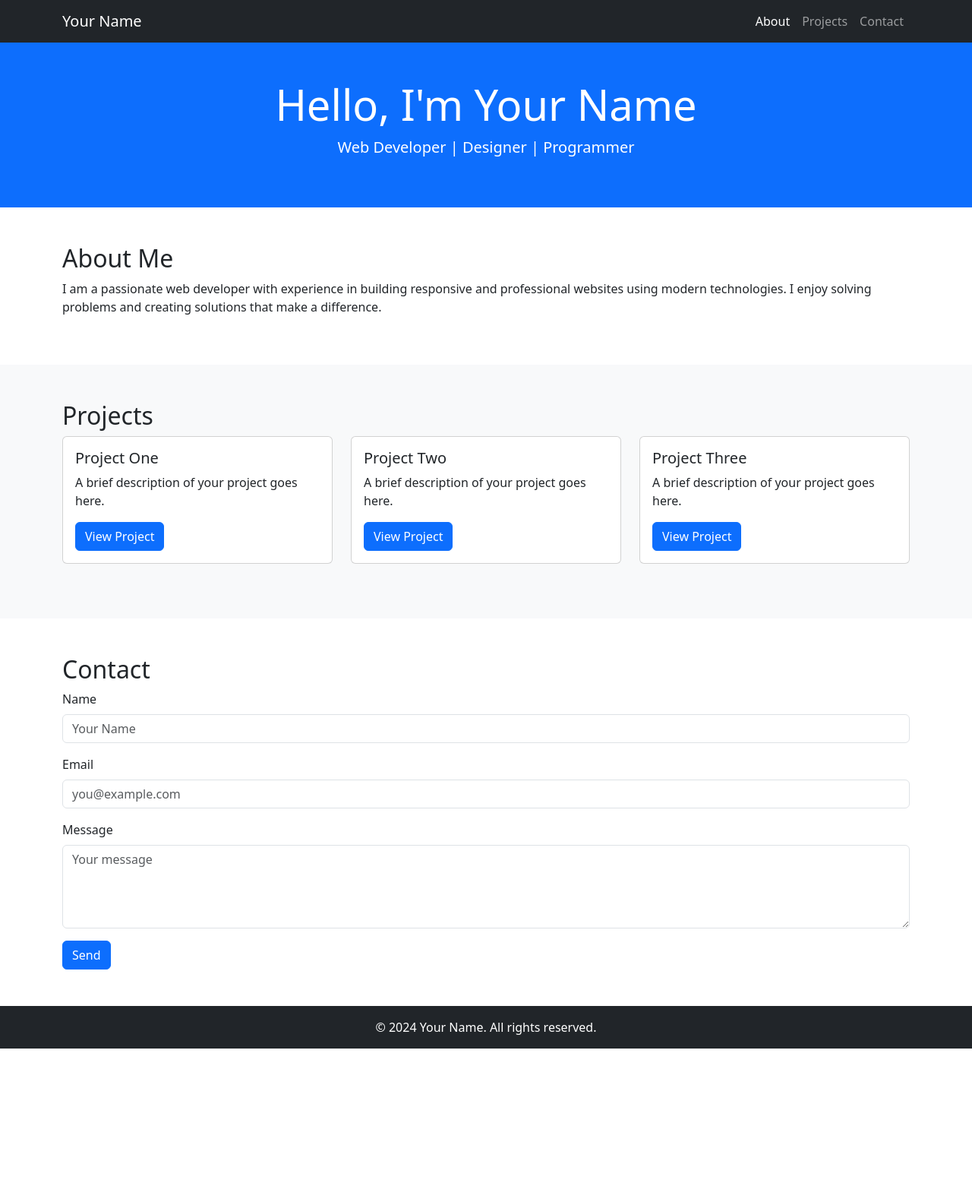
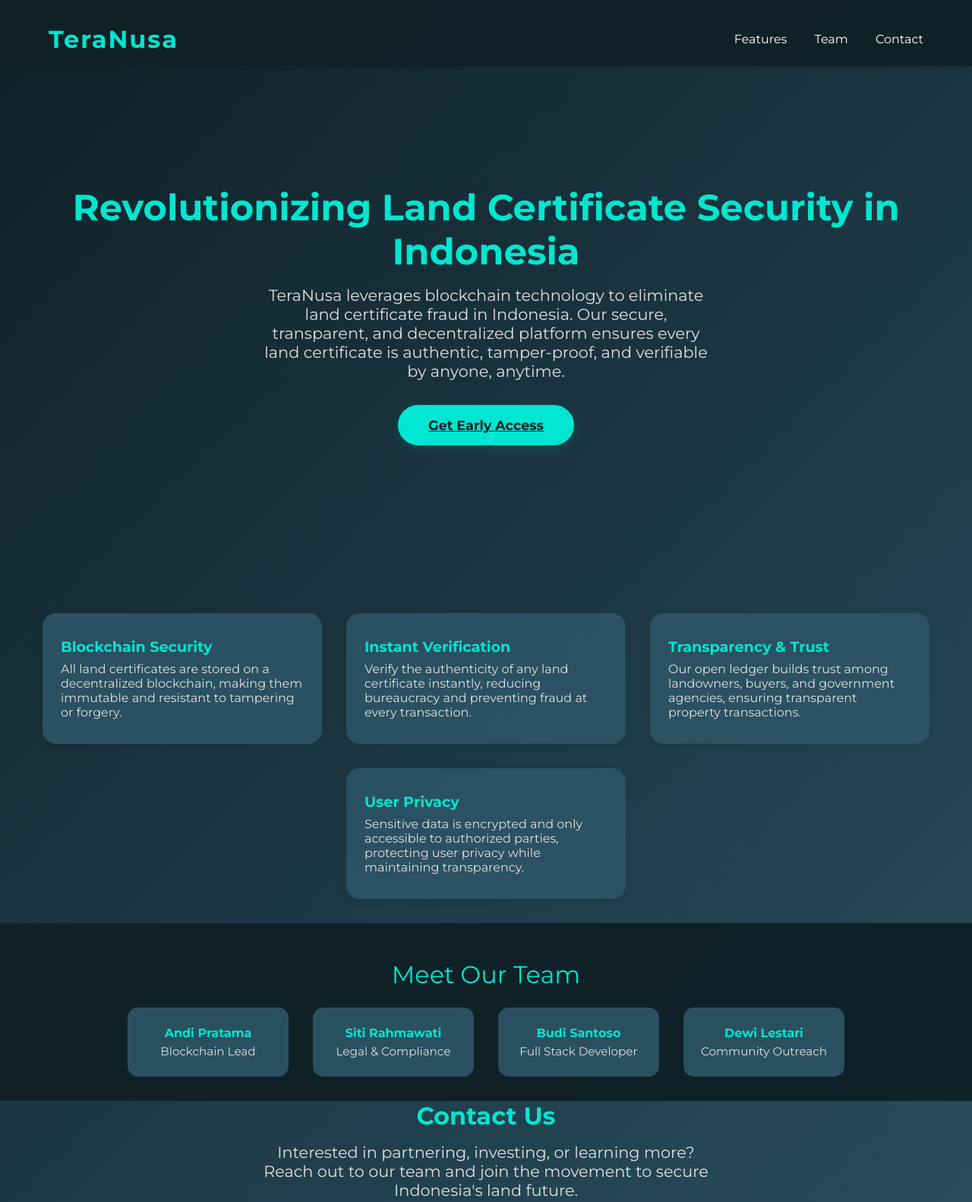
Before and after one commit to R3VS3/R3VS3.github.io, a plain HTML site: page index.html in a window 1280 px wide. Shown: the top 1582 px of the page at 76% size. Before the commit the page ends 1380 px from the top, so only its background shows below. Drawn offline with nearby package versions, Linux system fonts and the light colour scheme.

Commit message:
Cryptoku

```diff
--- a/index.html
+++ b/index.html
@@ -2,105 +2,271 @@
 <html lang="en">
 <head>
     <meta charset="UTF-8">
-    <meta name="viewport" content="width=device-width, initial-scale=1">
-    <title>Professional Portfolio</title>
-    <link href="https://cdn.jsdelivr.net/npm/bootstrap@5.3.2/dist/css/bootstrap.min.css" rel="stylesheet">
+    <meta name="viewport" content="width=device-width, initial-scale=1.0">
+    <title>TeraNusa | Crypto Solution for Land Certificate Fraud</title>
+    <link href="https://fonts.googleapis.com/css2?family=Montserrat:wght@400;700&display=swap" rel="stylesheet">
+    <style>
+        body {
+            margin: 0;
+            font-family: 'Montserrat', Arial, sans-serif;
+            background: linear-gradient(135deg, #0f2027, #2c5364);
+            color: #fff;
+        }
+        header {
+            display: flex;
+            justify-content: space-between;
+            align-items: center;
+            padding: 2rem 5vw 1rem 5vw;
+            background: rgba(15,32,39,0.95);
+            box-shadow: 0 2px 8px rgba(0,0,0,0.1);
+    }
+    .logo {
+            font-size: 2rem;
+            font-weight: 700;
+            letter-spacing: 2px;
+            color: #00e6d0;
+        }
+        nav a {
+            color: #fff;
+            text-decoration: none;
+            margin-left: 2rem;
+            font-weight: 500;
+            transition: color 0.2s;
+    }
+    nav a:hover {
+            color: #00e6d0;
+        }
+        .hero {
+            display: flex;
+            flex-direction: column;
+            align-items: center;
+            justify-content: center;
+            min-height: 70vh;
+            text-align: center;
+            padding: 3rem 2vw;
+        }
+        .hero-title {
+            font-size: 3rem;
+            font-weight: 700;
+            margin-bottom: 1rem;
+            color: #00e6d0;
+        }
+        .hero-desc {
+            font-size: 1.3rem;
+            max-width: 600px;
+            margin-bottom: 2rem;
+            color: #e0e0e0;
+        }
+        .cta-btn {
+            background: #00e6d0;
+            color: #0f2027;
+            border: none;
+            padding: 1rem 2.5rem;
+            font-size: 1.1rem;
+            font-weight: 700;
+            border-radius: 30px;
+            cursor: pointer;
+            box-shadow: 0 4px 16px rgba(0,230,208,0.15);
+            transition: background 0.2s, color 0.2s;
+        }
+
+        .cta-btn:hover {
+            background: #fff;
+            color: #00e6d0;
+        }
+
+        .features {
+            display: flex;
+            flex-wrap: wrap;
+            justify-content: center;
+            gap: 2rem;
+            margin: 4rem 0 2rem 0;
+        }
+        .feature-card {
+            background: rgba(44,83,100,0.95);
+            border-radius: 18px;
+            padding: 2rem 1.5rem;
+            max-width: 320px;
+            box-shadow: 0 2px 12px rgba(0,0,0,0.08);
+            text-align: left;
+            transition: transform 0.2s, box-shadow 0.2s;
+        }
+        .feature-card:hover {
+            transform: translateY(-8px) scale(1.03);
+            box-shadow: 0 8px 32px rgba(0,230,208,0.10);
+        }
+        .feature-title {
+            font-size: 1.2rem;
+            font-weight: 700;
+            color: #00e6d0;
+            margin-bottom: 0.5rem;
+        }
+        .feature-desc {
+            color: #e0e0e0;
+            font-size: 1rem;
+        }
+        .team-section {
+            background: rgba(15,32,39,0.97);
+            padding: 3rem 0 2rem 0;
+            text-align: center;
+        }
+        .team-title {
+            font-size: 2rem;
+            color: #00e6d0;
+            margin-bottom: 1.5rem;
+        }
+        .team-list {
+            display: flex;
+            flex-wrap: wrap;
+            justify-content: center;
+            gap: 2rem;
+        }
+        .team-member {
+            background: rgba(44,83,100,0.95);
+            border-radius: 14px;
+            padding: 1.5rem 1rem;
+            min-width: 180px;
+            max-width: 220px;
+            color: #fff;
+        }
+        .team-member .name {
+            font-weight: 700;
+            color: #00e6d0;
+            margin-bottom: 0.3rem;
+        }
+        .team-member .role {
+            font-size: 0.95rem;
+            color: #e0e0e0;
+        }
+        footer {
+            text-align: center;
+            padding: 2rem 0 1rem 0;
+            color: #b0b0b0;
+            font-size: 0.95rem;
+            background: rgba(15,32,39,0.97);
+        }
+        @media (max-width: 800px) {
+            .features {
+                flex-direction: column;
+                align-items: center;
+            }
+            .team-list {
+                flex-direction: column;
+                align-items: center;
+            }
+        }
+    </style>
+        <script>
+        // Smooth scroll for nav links
+        document.addEventListener('DOMContentLoaded', function() {
+            document.querySelectorAll('nav a').forEach(function(link) {
+                link.addEventListener('click', function(e) {
+                    const href = this.getAttribute('href');
+                    if (href.startsWith('#')) {
+                        e.preventDefault();
+                        const target = document.querySelector(href);
+                        if (target) {
+                            window.scrollTo({
+                                top: target.offsetTop - 80,
+                                behavior: 'smooth'
+                            });
+                        }
+                    }
+                });
+            });
+            // Button feedback
+            document.querySelectorAll('.cta-btn').forEach(function(btn) {
+                btn.addEventListener('mousedown', function() {
+                    btn.style.transform = 'scale(0.97)';
+                });
+                btn.addEventListener('mouseup', function() {
+                    btn.style.transform = '';
+                });
+                btn.addEventListener('mouseleave', function() {
+                    btn.style.transform = '';
+                });
+            });
+            // Prevent form submit (demo)
+            const form = document.querySelector('form');
+            if (form) {
+                form.addEventListener('submit', function(e) {
+                    e.preventDefault();
+                    alert('Thank you for contacting TeraNusa! We will get back to you soon.');
+                    form.reset();
+                });
+            }
+        });
+        </script>
     </head>
 <body>
-    <nav class="navbar navbar-expand-lg navbar-dark bg-dark">
-        <div class="container">
-            <a class="navbar-brand" href="#">Your Name</a>
-            <button class="navbar-toggler" type="button" data-bs-toggle="collapse" data-bs-target="#navbarNav">
-                <span class="navbar-toggler-icon"></span>
-            </button>
-            <div class="collapse navbar-collapse" id="navbarNav">
-                <ul class="navbar-nav ms-auto">
-                    <li class="nav-item"><a class="nav-link active" href="#about">About</a></li>
-                    <li class="nav-item"><a class="nav-link" href="#projects">Projects</a></li>
-                    <li class="nav-item"><a class="nav-link" href="#contact">Contact</a></li>
-                </ul>
+    <header>
+        <div class="logo">TeraNusa</div>
+        <nav>
+            <a href="#features">Features</a>
+            <a href="#team">Team</a>
+            <a href="#contact">Contact</a>
+        </nav>
+    </header>
+    <section class="hero">
+        <div class="hero-title">Revolutionizing Land Certificate Security in Indonesia</div>
+        <div class="hero-desc">
+            TeraNusa leverages blockchain technology to eliminate land certificate fraud in Indonesia. Our secure, transparent, and decentralized platform ensures every land certificate is authentic, tamper-proof, and verifiable by anyone, anytime.
         </div>
+        <a href="#contact" class="cta-btn">Get Early Access</a>
+    </section>
+    <section class="features" id="features">
+        <div class="feature-card">
+            <div class="feature-title">Blockchain Security</div>
+            <div class="feature-desc">All land certificates are stored on a decentralized blockchain, making them immutable and resistant to tampering or forgery.</div>
         </div>
-    </nav>
-
-    <header class="bg-primary text-white text-center py-5">
-        <div class="container">
-            <h1 class="display-4">Hello, I'm Your Name</h1>
-            <p class="lead">Web Developer | Designer | Programmer</p>
+        <div class="feature-card">
+            <div class="feature-title">Instant Verification</div>
+            <div class="feature-desc">Verify the authenticity of any land certificate instantly, reducing bureaucracy and preventing fraud at every transaction.</div>
         </div>
-    </header>
-
-    <section id="about" class="py-5">
-        <div class="container">
-            <h2>About Me</h2>
-            <p>
-                I am a passionate web developer with experience in building responsive and professional websites using modern technologies. I enjoy solving problems and creating solutions that make a difference.
-            </p>
+        <div class="feature-card">
+            <div class="feature-title">Transparency & Trust</div>
+            <div class="feature-desc">Our open ledger builds trust among landowners, buyers, and government agencies, ensuring transparent property transactions.</div>
+        </div>
+        <div class="feature-card">
+            <div class="feature-title">User Privacy</div>
+            <div class="feature-desc">Sensitive data is encrypted and only accessible to authorized parties, protecting user privacy while maintaining transparency.</div>
         </div>
     </section>
-
-    <section id="projects" class="py-5 bg-light">
-        <div class="container">
-            <h2>Projects</h2>
-            <div class="row">
-                <div class="col-md-4 mb-4">
-                    <div class="card h-100">
-                        <div class="card-body">
-                            <h5 class="card-title">Project One</h5>
-                            <p class="card-text">A brief description of your project goes here.</p>
-                            <a href="#" class="btn btn-primary">View Project</a>
+    <section class="team-section" id="team">
+        <div class="team-title">Meet Our Team</div>
+        <div class="team-list">
+            <div class="team-member">
+                <div class="name">Andi Pratama</div>
+                <div class="role">Blockchain Lead</div>
             </div>
+            <div class="team-member">
+                <div class="name">Siti Rahmawati</div>
+                <div class="role">Legal & Compliance</div>
             </div>
+            <div class="team-member">
+                <div class="name">Budi Santoso</div>
+                <div class="role">Full Stack Developer</div>
             </div>
-                <div class="col-md-4 mb-4">
-                    <div class="card h-100">
-                        <div class="card-body">
-                            <h5 class="card-title">Project Two</h5>
-                            <p class="card-text">A brief description of your project goes here.</p>
-                            <a href="#" class="btn btn-primary">View Project</a>
-                        </div>
-                    </div>
-                </div>
-                <div class="col-md-4 mb-4">
-                    <div class="card h-100">
-                        <div class="card-body">
-                            <h5 class="card-title">Project Three</h5>
-                            <p class="card-text">A brief description of your project goes here.</p>
-                            <a href="#" class="btn btn-primary">View Project</a>
-                        </div>
-                    </div>
-                </div>
+            <div class="team-member">
+                <div class="name">Dewi Lestari</div>
+                <div class="role">Community Outreach</div>
             </div>
         </div>
     </section>
-
-    <section id="contact" class="py-5">
-        <div class="container">
-            <h2>Contact</h2>
-            <form>
-                <div class="mb-3">
-                    <label for="name" class="form-label">Name</label>
-                    <input type="text" class="form-control" id="name" placeholder="Your Name">
+    <section class="hero" id="contact" style="min-height:unset; padding-top:0;">
+        <div class="hero-title" style="font-size:2rem;">Contact Us</div>
+        <div class="hero-desc" style="margin-bottom:1rem;">
+            Interested in partnering, investing, or learning more? Reach out to our team and join the movement to secure Indonesia's land future.
         </div>
-                <div class="mb-3">
-                    <label for="email" class="form-label">Email</label>
-                    <input type="email" class="form-control" id="email" placeholder="you@example.com">
-                </div>
-                <div class="mb-3">
-                    <label for="message" class="form-label">Message</label>
-                    <textarea class="form-control" id="message" rows="4" placeholder="Your message"></textarea>
-                </div>
-                <button type="submit" class="btn btn-primary">Send</button>
+        <form style="max-width:400px;margin:0 auto;display:flex;flex-direction:column;gap:1rem;">
+            <input type="text" placeholder="Your Name" required style="padding:0.8rem 1rem;border-radius:8px;border:none;font-size:1rem;">
+            <input type="email" placeholder="Your Email" required style="padding:0.8rem 1rem;border-radius:8px;border:none;font-size:1rem;">
+            <textarea placeholder="Your Message" required style="padding:0.8rem 1rem;border-radius:8px;border:none;font-size:1rem;min-height:80px;"></textarea>
+            <button type="submit" class="cta-btn" style="width:100%;">Send Message</button>
         </form>
-        </div>
     </section>
-
-    <footer class="bg-dark text-white text-center py-3">
-        <div class="container">
-            &copy; 2024 Your Name. All rights reserved.
-        </div>
-    </footer>
-
-    <script src="https://cdn.jsdelivr.net/npm/bootstrap@5.3.2/dist/js/bootstrap.bundle.min.js"></script>
+    <footer>
+        &copy; 2025 TeraNusa. All rights reserved. | Empowering Indonesia's land security with blockchain.
 </body>
 </html>
+</html>
```
Also changed, not shown: portofolio.html (deleted, +0 -272 lines). Lines whose indentation alone changed are shown as unchanged.
